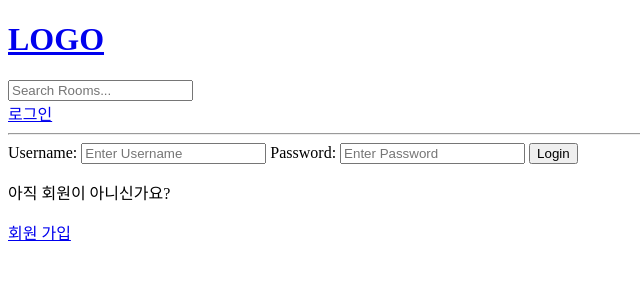
After one commit to Bluuubery/django_pjt_01, a Django app: page /login/ in a window 1280 px wide. The commit adds this page. Shown: the top 300 px of the page, without its empty margins (0-640 px from the left). Run offline with Django 3.2, Linux system fonts and the light colour scheme.

Commit message:
user authentication

```diff
--- a/base/templates/base/home.html
+++ b/base/templates/base/home.html
@@ -33,8 +33,11 @@
         <div>
             {% for room in rooms %}
             <div>
+                {% comment %} 자신이 개설한 방만 편집/삭제 보이기 {% endcomment %}
+                {% if request.user == room.host %}
                 <a href="{% url 'update-room' room.pk %}">Edit</a>
                 <a href="{% url 'delete-room' room.pk %}">Delete</a>
+                {% endif %}
                 <span>@{{ room.host.username }}</span>
                 <h5>{{ room.id }} -- <a href="{% url 'room' room.id %}">{{ room.name }}</a></h5>
                 <small>{{ room.topic.name }}</small>
--- /dev/null
+++ b/base/templates/base/login_register.html
@@ -0,0 +1,39 @@
+{% extends 'main.html' %}
+
+
+{% block content %}
+
+{% comment %} 로그인 {% endcomment %}
+{% if page == 'login' %}
+<div>
+    <form action="" method="POST">
+        {% csrf_token %}
+        <label>Username:</label>
+        <input type="text" name="username" placeholder="Enter Username">
+
+        <label>Password:</label>
+        <input type="password" name="password" placeholder="Enter Password">
+        <input type="submit" value="Login">
+    </form>
+
+    <p>아직 회원이 아니신가요?</p>
+    <a href="{% url 'register' %}">회원 가입</a>
+</div>
+
+{% else %}
+{% comment %} 회원가입 {% endcomment %}
+<div>
+    <form action="" method="POST">
+        {% csrf_token %}
+        {{ form.as_p }}
+        <input type="submit" value="회원가입">
+    </form>
+
+    <p>이미 회원이신가요?</p>
+    <a href="{% url 'login' %}">로그인</a>
+</div>
+
+{% endif %}
+
+
+{% endblock content %}
--- a/base/urls.py
+++ b/base/urls.py
@@ -2,6 +2,10 @@ from django.urls import path
 from . import views
 
 urlpatterns = [
+    path('login/', views.loginPage, name='login'),
+    path('logout/', views.logoutUser, name='logout'),
+    path('register/', views.registerPage, name='register'),
+
     path('', views.home, name='home'),
     path('room/<str:pk>/', views.room, name='room'),
     path('create-room/', views.createRoom, name='create-room'),
--- a/base/views.py
+++ b/base/views.py
@@ -1,9 +1,68 @@
 from django.shortcuts import render, redirect
+from django.contrib import messages
+from django.http import HttpResponse
+from django.contrib.auth.decorators import login_required
 from django.db.models import Q
+from django.contrib.auth.models import User
+from django.contrib.auth import authenticate, login, logout
+from django.contrib.auth.forms import UserCreationForm
 from .models import Room, Topic
 from .forms import RoomForm
 
 # Create your views here.
+
+
+def loginPage(request):
+    page = 'login'
+    # 이미 로그인한 유저 재로그인 방지
+    if request.user.is_authenticated:
+        return redirect('home')
+
+    if request.method == 'POST':
+        username = request.POST.get('username').lower()
+        password = request.POST.get('password')
+
+        # 존재하는 유저인지 확인
+        try:
+            user = User.objects.get(username=username)
+        except:
+            messages.error(request, '존재하지 않는 유저명입니다.')
+
+        # 유저가 존재하면 맞는지 확인하기
+        user = authenticate(request, username=username, password=password)
+
+        if user is not None:
+            login(request, user)
+            return redirect('home')
+        else:
+            messages.error(request, '잘못된 유저명, 혹은 비밀번호입니다.')
+    context = {
+        'page': page
+    }
+    return render(request, 'base/login_register.html', context)
+
+
+def logoutUser(request):
+    logout(request)
+    return redirect('home')
+
+
+def registerPage(request):
+    form = UserCreationForm()
+
+    if request.method == 'POST':
+        form = UserCreationForm(request.POST)
+        if form.is_valid():
+            user = form.save(commit=False)
+            # 데이터 전처리
+            user.username = user.username.lower()
+            user.save()
+            login(request, user)
+            return redirect('home')
+        else:
+            messages.error(request, '회원 가입 도중 오류가 발생했습니다. 다시 시도해주세요.')
+
+    return render(request, 'base/login_register.html', {'form': form})
 
 
 
@@ -38,6 +97,8 @@ def room(request, pk):
     return render(request, 'base/room.html', context)
 
 
+# 로그인이 되어있지 않으면 로그인 url로 보내기
+@login_required(login_url='login')
 def createRoom(request):
     form = RoomForm()
     if request.method == 'POST':
@@ -53,10 +114,15 @@ def createRoom(request):
     return render(request, 'base/room_form.html', context)
 
 
+@login_required(login_url='login')
 def updateRoom(request, pk):
     room = Room.objects.get(pk=pk)
     # 업데이트할 룸을 지정해주기
     form = RoomForm(instance=room)
+
+    # 유저 확인해주기
+    if request.user != room.host:
+        return HttpResponse('자신이 개설한 방만 편집할 수 있습니다.')
 
     if request.method == 'POST':
         form = RoomForm(request.POST, instance=room)
@@ -70,9 +136,16 @@ def updateRoom(request, pk):
     return render(request, 'base/room_form.html', context)
 
 
+@login_required(login_url='login')
 def deleteRoom(request, pk):
     room = Room.objects.get(pk=pk)
+
+    # 유저 확인해주기
+    if request.user != room.host:
+        return HttpResponse('자신이 개설한 방만 편집할 수 있습니다.')
+
     if request.method == 'POST':
         room.delete()
         return redirect('home')
+
     return render(request, 'base/delete.html', { 'obj' : room })
--- a/templates/main.html
+++ b/templates/main.html
@@ -9,6 +9,14 @@
 <body>
     {% include 'navbar.html' %}
 
+    {% if messages %}
+    <ul class="messages">
+        {% for message in messages %}
+        <li>{{ message }}</li>
+        {% endfor %}
+    </ul>
+    {% endif %}
+
     {% block content %}
 
 
--- a/templates/navbar.html
+++ b/templates/navbar.html
@@ -6,4 +6,12 @@
     <input type="text" name="q" placeholder="Search Rooms...">
 </form>
 
+{% if request.user.is_authenticated %}
+<p>{{ request.user }}님 반갑습니다! </p>
+<a href="{% url 'logout' %}">로그아웃</a>
+{% else %}
+<a href="{% url 'login' %}">로그인</a>
+{% endif %}
+
+
 <hr>
```
Also changed, not shown: db.sqlite3.
